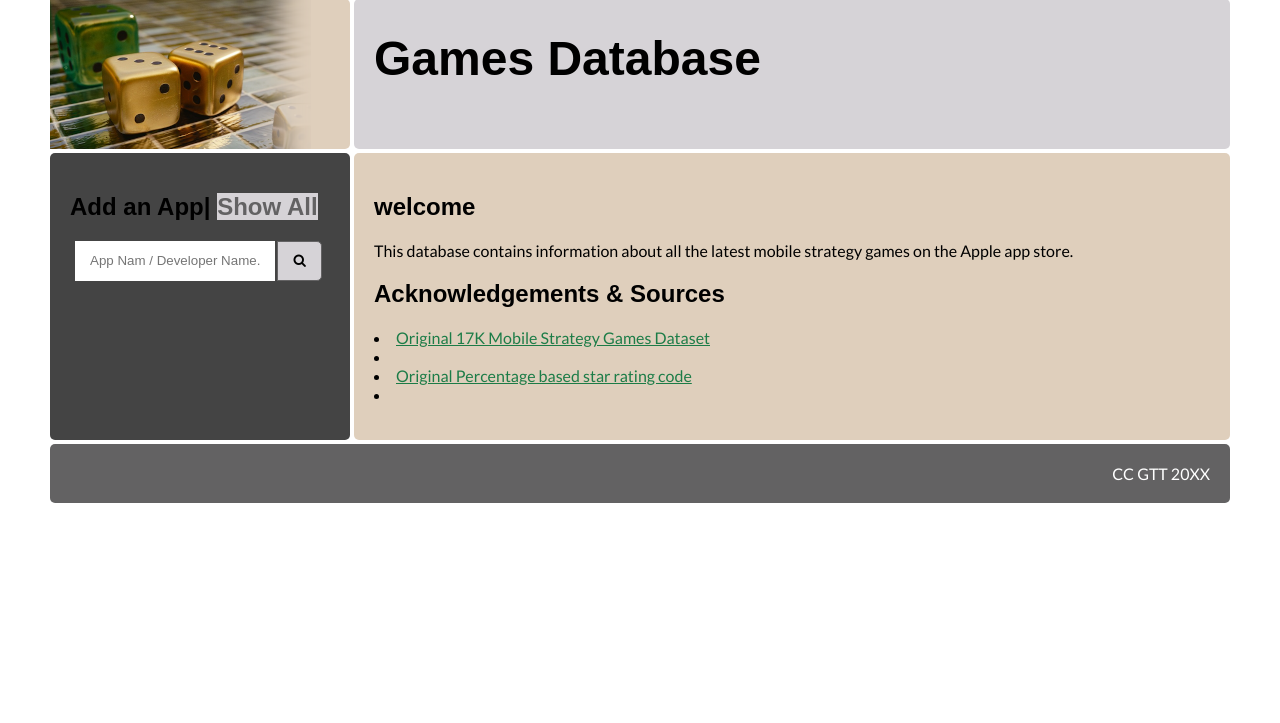
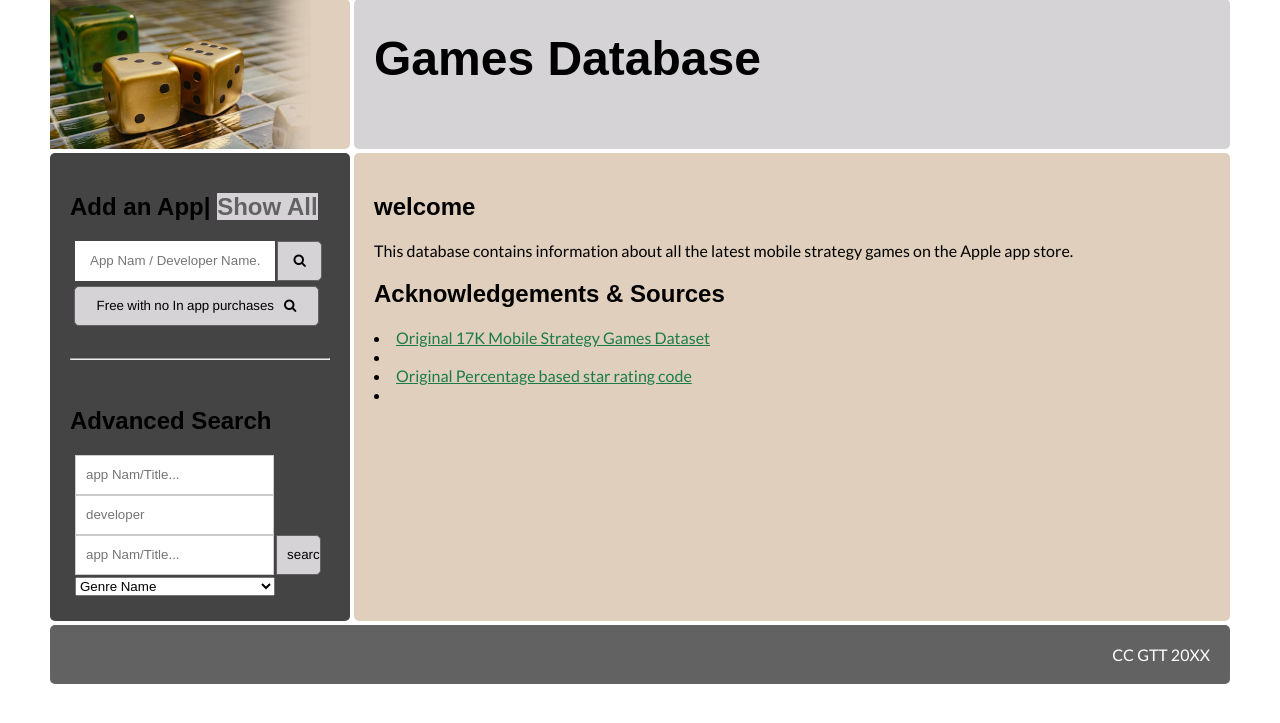
Before and after one commit to oimooimo/12_Game_DB, a PHP site: page /index.php in a window 1280 px wide. Shown: the part 51-774 px from the top of the page. Run offline with PHP 8.4, Linux system fonts and the light colour scheme; data that the repository does not hold is empty; some web fonts are replaced.

Commit message:
Advance search pt2
added in advance search box and dropdown button

```diff
--- a/bottombit.php
+++ b/bottombit.php
@@ -8,7 +8,57 @@
                     <input class="search" type="text" name="dev_name" size="40" value="" required placeholder="App Nam / Developer Name..." />
 
                     <input class="submit" type="submit" name="find_game_name" value="&#xf002;"/>
+
                 </form>
+
+                 <form class="searchform" method="post" action="freeapp.php" enctype="multipart/form-data">
+                    <input class="submit free" type="submit" name="FreeApp" value="Free with no In app purchases &nbsp; &#xf002;"/>
+                </form>
+
+                <br />
+                <hr />
+                <br />
+
+                <div class="advanced-frame">
+
+                <h2> Advanced Search</h2>
+
+                <form class="searchform" method="post" action="advanced.php" encytype="multipart/form-data">
+
+                <input class="adv" type="text" name="app_name" value="" placeholder="app Nam/Title..."/>
+
+                <input class="adv" type="text" name="dev_name" value="" placeholder="developer"/>
+
+                <input class="adv" type="text" name="app_name" value="" placeholder="app Nam/Title..."/>
+
+                <input class="submit advanced-button" type="submit" name="advanced" value="search &nbsp; &#xf002;" />
+
+                <!--Genre Dropdown -->
+
+                <select name="genre">
+                <!-- get options from Database-->
+                    <?php
+                    $genre_sql="SELECT * FROM `genre` ORDER BY `genre`.`Genre` ASC";
+                    $genre_query=mysqli_query($dbconnect, $genre_sql);
+                    $genre_rs=mysqli_fetch_assoc($genre_query);
+
+                    do {
+                        ?>
+                        <option value="name"> Genre Name</option>
+
+                    <?php
+                    } // end genre do loop
+
+                    while($genre_rs=mysqli_fetch_assoc($genre_query))
+
+
+                     ?>
+
+                </select>
+
+                </form>
+
+                </div> <!--/advancedframe-->
 
             </div> <!-- /sidebar-->
 
```
